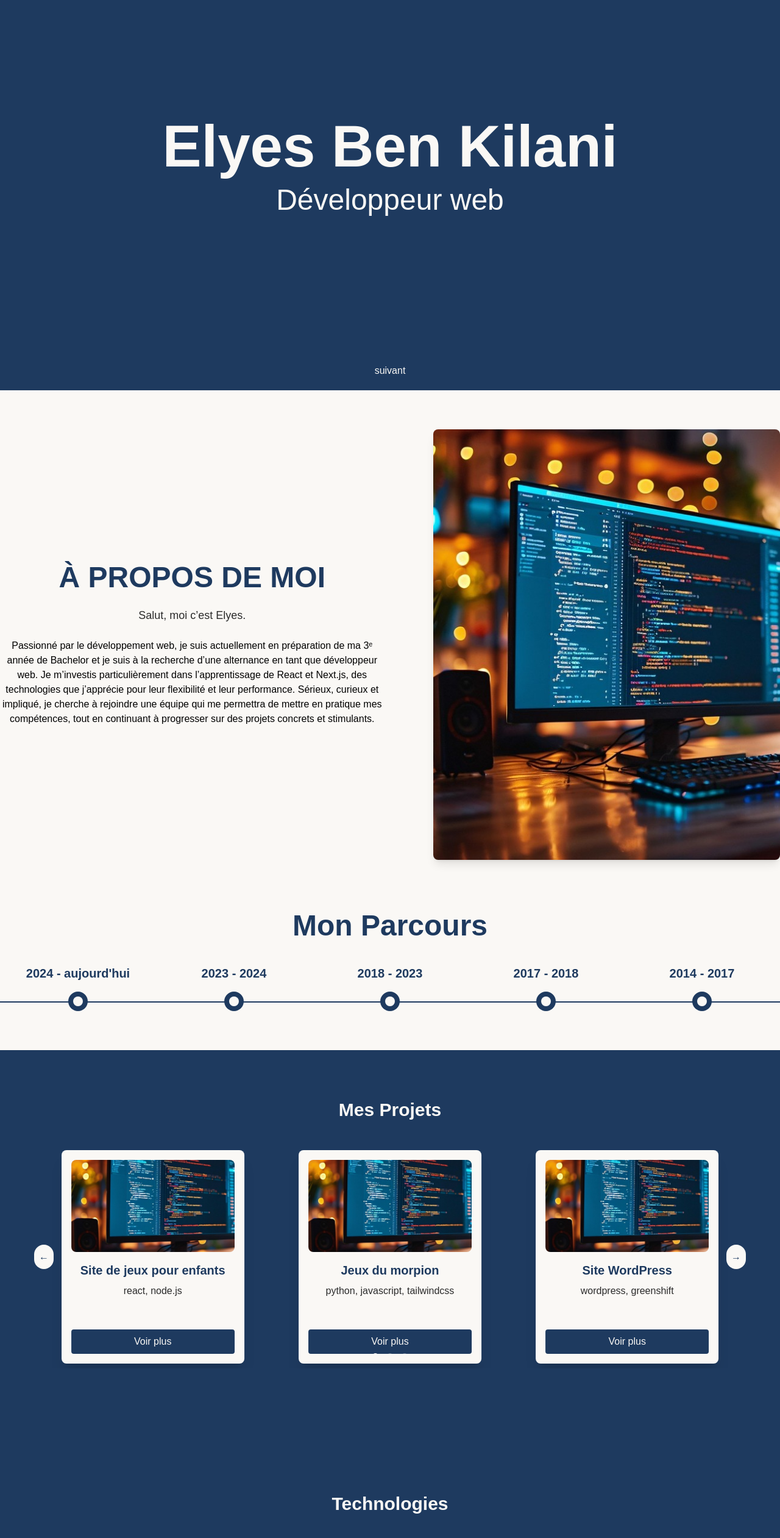
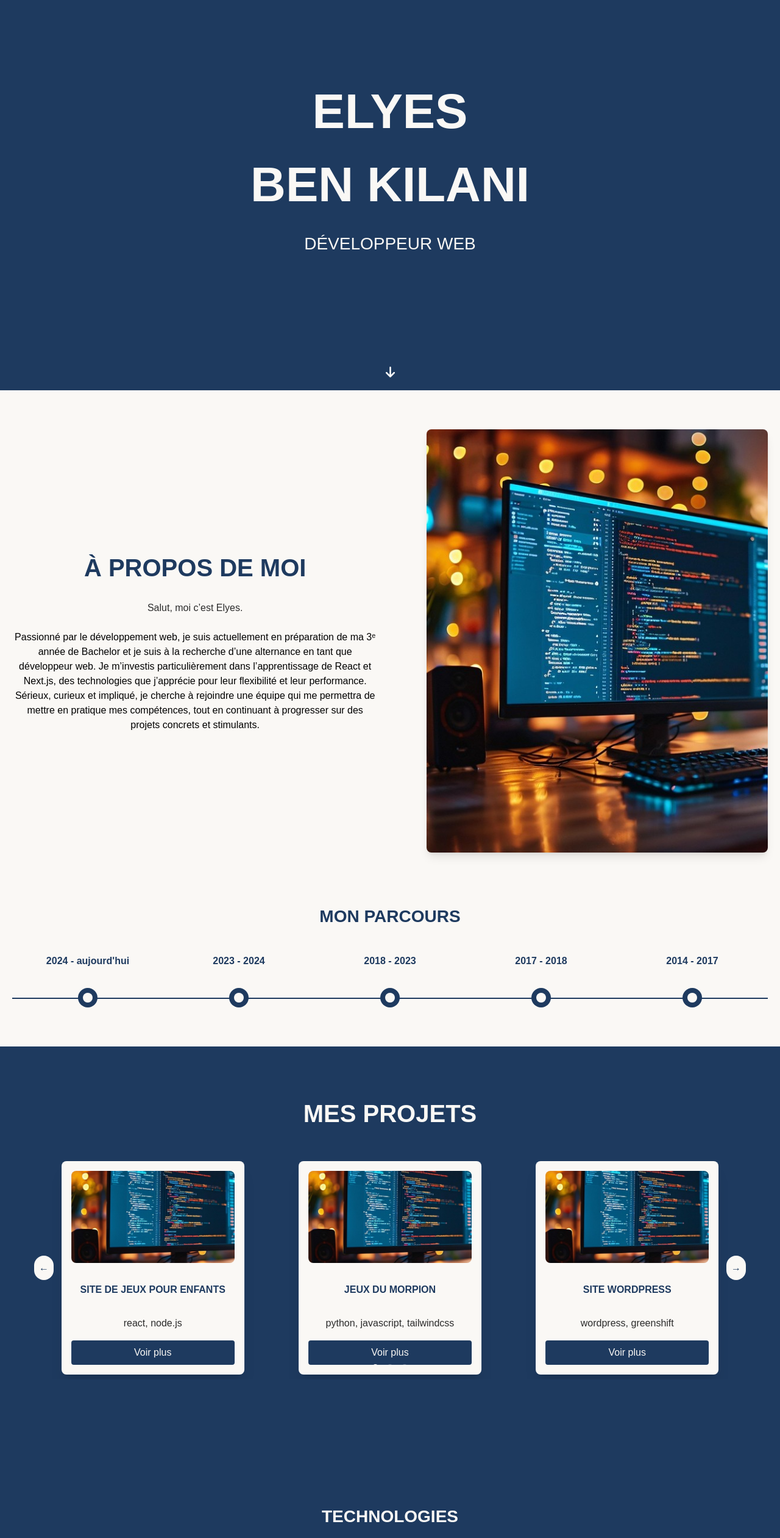
Before and after one commit to elyes-bk/portfolio, a Next.js app: page / in a window 1280 px wide. Shown: the part 160-2682 px from the top of the page at 61% size. Built offline with nearby package versions, Linux system fonts and the light colour scheme.

Commit message:
changement de tout les styles paragraphe (pas encore terminé)

```diff
--- a/src/app/globals.css
+++ b/src/app/globals.css
@@ -3,11 +3,52 @@
 @tailwind utilities;
 
 
+*{
+    margin: 0;
+    padding: 0;
+    box-sizing: border-box;
+}
+
+html{
+    scroll-behavior: smooth;
+}
+body{
+    font-family: 'Poppins', sans-serif;
+    ;
+}
+
+h1, h2, h3, h4, h5, h6 {
+    font-family: 'Poppins', sans-serif;
+    text-transform: uppercase;
+}
 
 
-body {
-  font-family: Arial, Helvetica, sans-serif;
-}
+h1 {
+    font-size: clamp(0rem, 10vw, 5rem);
+  }
+
+  h2 {
+    font-size: clamp(0rem, 10vw, 2.5rem);
+  }
+
+  h3 {
+    font-size: clamp(0rem, 10vw, 1.75rem);
+  }
+
+  h4{
+    font-size: clamp(0rem, 5vw, 1rem);
+  }
+
+  .titre-bulle-desktop{
+    font-size: 1rem;
+  }
+
+  /* Paragraphs */
+  p {
+    font-family: 'Roboto-mono', sans-serif;
+    font-size: clamp(0rem, 4vw, 1rem);
+    margin-bottom: 1rem;
+  }
 
 /* Styles "Mes Projets" */
 /* Styles personnalisés pour le carousel */
--- a/src/components/AboutMe.jsx
+++ b/src/components/AboutMe.jsx
@@ -10,38 +10,38 @@ const AboutMe = () => {
         {
             period: "2024 - aujourd'hui",
             title: "Bachelor",
-            description: "Bachelor développement web"
+            diplome: "Bachelor développement web"
         },
         {
             period: "2023 - 2024",
             title: "Licence Informatique",
-            description: "Licence scientifique, 1ère année, Spécialité informatique"
+            diplome: "Licence scientifique, 1ère année, Spécialité informatique"
         },
         {
             period: "2018 - 2023",
-            title: "Expérience Professionnelle",
-            description: "Gestionnaire de transport"
+            title: "Gestionnaire de transport",
+            poste: "Gestionnaire de transport"
         },
         {
             period: "2017 - 2018",
             title: "Titre Responsable d'exploitation",
-            subtitle: "Gestionnaire de transport",
-            description: "Titre de responsable d'exploitation, Transport de marchandise terrestre en alternance (BAC +3)"
+            poste: "Gestionnaire de transport",
+            diplome: "Titre de responsable d'exploitation, Transport de marchandise terrestre en alternance (BAC +3)"
         },
         {
             period: "2014 - 2017",
             title: "BAC PRO Maintenance",
-            subtitle: "Technicien de maintenance (SMC PNEUMATIQUE)",
-            description: "BAC PRO Maintenance des équipements industrielle en alternance"
+            poste: "Technicien de maintenance (SMC PNEUMATIQUE)",
+            diplome: "BAC PRO Maintenance des équipements industrielle en alternance"
         }
     ];
 
     return(
-        <section id="about" className="min-h-screen flex items-center flex-col justify-center gap-5 py-16 bg-[#FAF8F5]">
+        <section id="about" className="min-h-screen flex items-center flex-col justify-center gap-5 py-16 px-5 bg-[#FAF8F5]">
             <div className="container mx-auto flex flex-col md:flex-row items-center justify-center gap-20">
                 <div className="w-full text-center md:w-1/2 space-y-6 ">
-                    <h2 className="text-3xl sm:text-4xl md:text-5xl font-bold text-[#1E3A5F] uppercase">À propos de moi</h2>
-                    <p className="text-sm sm:text-base lg:text-lg text-[#2B2B2B]">Salut, moi c’est Elyes.</p>
+                    <h2 className="font-bold text-[#1E3A5F] ">À propos de moi</h2>
+                    <p className="text-[#2B2B2B]">Salut, moi c’est Elyes.</p>
                     <p>Passionné par le développement web, je suis actuellement en préparation de ma 3ᵉ année de
                         Bachelor et je suis à la recherche d’une alternance en tant que développeur web.
                         Je m’investis particulièrement dans l’apprentissage de React et Next.js, des technologies que
@@ -52,7 +52,7 @@ const AboutMe = () => {
                         et stimulants.
                     </p>
                 </div>
-                <div className="">
+                <div>
                     <Image
                         src="/assets/pc.jpg"
                         alt="Image d'un pc sur un éditeur de code"
@@ -65,18 +65,16 @@ const AboutMe = () => {
             </div>
             {/* Timeline */}
             <div className="w-full mt-16">
-                <h3 className="text-3xl sm:text-4xl md:text-5xl font-bold text-center text-[#1E3A5F] mb-10">Mon Parcours</h3>
+                <h3 className="font-bold text-center text-[#1E3A5F] mb-10 ">Mon Parcours</h3>
 
                 {/* Vue mobile en cartes */}
                 <div className="md:hidden space-y-6 px-4">
                     {timelineItems.map((item, index) => (
                         <div key={index} className="bg-[#1E3A5F] text-[#FAF8F5] p-6 rounded-lg shadow-lg">
-                            <p className="text-xl font-bold mb-3">{item.period}</p>
-                            <h4 className="text-xl font-semibold mb-2">{item.title}</h4>
-                            {item.subtitle && (
-                                <p className="text-xl font-semibold mb-2">{item.subtitle}</p>
-                            )}
-                            <p className="text-sm opacity-80">{item.description}</p>
+                            <p className=" font-bold mb-3">{item.period}</p>
+                            <h4 className=" font-semibold mb-2">{item.title}</h4>
+                            <p className="mb-2">{item.poste}</p>
+                            <p className="opacity-80">{item.diplome}</p>
                         </div>
                     ))}
                 </div>
@@ -87,7 +85,7 @@ const AboutMe = () => {
                     <div className="flex justify-between mb-4">
                         {timelineItems.map((item, index) => (
                             <div key={index} className="w-1/5 text-center">
-                                <p className="text-[#1E3A5F] font-bold text-xl">{item.period}</p>
+                                <p className="text-[#1E3A5F] font-bold">{item.period}</p>
                             </div>
                         ))}
                     </div>
@@ -111,10 +109,10 @@ const AboutMe = () => {
                                 </div>
 
                                 {/* Info Box */}
-                                <div className={`absolute top-12 w-48 bg-[#1E3A5F] text-[#FAF8F5] p-4 rounded-lg shadow-lg transition-all duration-300 text-center ${activeItem === index ? 'opacity-100 visible' : 'opacity-0 invisible'}`}>
-                                    <h4 className="font-semibold mb-1">{item.title}</h4>
-                                    {item.subtitle && <p className="text-sm mb-2">{item.subtitle}</p>}
-                                    <p className="text-xs">{item.description}</p>
+                                <div className={`absolute top-12 w-48 bg-[#1E3A5F] text-white p-4 rounded-lg shadow-lg transition-all duration-300 text-center ${activeItem === index ? 'opacity-100 visible' : 'opacity-0 invisible'}`}>
+                                    <h4 className="titre-bulle-desktop font-semibold mb-1">{item.title}</h4>
+                                    <p className="mb-2">{item.poste}</p>
+                                    <p className="opacity-8">{item.diplome}</p>
                                     <div className="absolute -top-2 left-1/2 -translate-x-1/2 w-0 h-0 border-8 border-transparent border-b-[#1E3A5F]"></div>
                                 </div>
                             </div>
--- a/src/components/Accueil.jsx
+++ b/src/components/Accueil.jsx
@@ -4,14 +4,17 @@ const Accueil = () => {
   return (
     <main className="min-h-screen flex flex-col items-center justify-center pt-14 sm:pt-16 bg-[#1E3A5F]">
         <div className="text-center">
-            <h1 className="text-4xl sm:text-5xl md:text-7xl lg:text-8xl font-bold text-[#FAF8F5] mb-2 sm:mb-4">
-                Elyes Ben Kilani
+            <h1 className="font-bold text-[#FAF8F5] mb-2 sm:mb-4">
+                Elyes <br/> Ben Kilani
             </h1>
-            <h4 className="text-2xl sm:text-3xl md:text-4xl lg:text-5xl text-[#FAF8F5]">
+            <h3 className="text-[#FAF8F5]">
                 Développeur web
-            </h4>
+            </h3>
         </div>
-        <button className='absolute bottom-5 text-[#FAF8F5]'>suivant</button>
+        <button className='absolute bottom-5 text-[#FAF8F5]'>
+          <a href="#about">
+          <svg height="20" xmlns="http://www.w3.org/2000/svg" viewBox="0 0 384 512"><path fill="#ffffff" d="M169.4 470.6c12.5 12.5 32.8 12.5 45.3 0l160-160c12.5-12.5 12.5-32.8 0-45.3s-32.8-12.5-45.3 0L224 370.8 224 64c0-17.7-14.3-32-32-32s-32 14.3-32 32l0 306.7L54.6 265.4c-12.5-12.5-32.8-12.5-45.3 0s-12.5 32.8 0 45.3l160 160z"/></svg>          </a>
+        </button>
     </main>
   )
 }
--- a/src/components/ContactForm.jsx
+++ b/src/components/ContactForm.jsx
@@ -41,7 +41,7 @@ const ContactForm = () => {
 
     return (
         <section id='contact' className="min-h-screen  py-20 bg-[#1E3A5F]">
-            <div className="w-full max-w-2xl mx-auto px-4">
+            <div className="w-full max-w-2xl mx-auto px-6">
                 <h2 className="text-3xl font-bold text-center text-[#FAF8F5] mb-10">Contact</h2>
 
                 <form onSubmit={handleSubmit} className="space-y-6 bg-[#FAF8F5] p-8 rounded-lg shadow-xl">
--- a/src/components/PopUp.jsx
+++ b/src/components/PopUp.jsx
@@ -25,7 +25,7 @@ function PopUp({ isOpen, onClose, project }) {
                     </div>
 
                     {/* Right : Description & Techno */}
-                    <div className="flex-1 space-y-4">
+                    <div className="flex-1 space-y-4 flex flex-col justify-center">
                         <div>
                             <h4 className="text-lg font-semibold text-[#1E3A5F] mb-1">Description</h4>
                             <p className="text-gray-700">{project.description}</p>
--- a/src/components/Project.jsx
+++ b/src/components/Project.jsx
@@ -61,8 +61,8 @@ const Project = () => {
     }
 
     return (
-        <section id='projects' className="flex flex-col items-center py-20 bg-[#1E3A5F]">
-            <h2 className="text-3xl font-bold text-center text-[#FAF8F5] mb-10">Mes Projets</h2>
+        <section className="flex flex-col items-center py-20 bg-[#1E3A5F]">
+            <h2 className="font-bold text-center text-[#FAF8F5] mb-10">Mes Projets</h2>
             <div className="w-full md:max-w-[768px] lg:max-w-[1200px] px-4">
                 <Carousel
                     showArrows={true}
@@ -97,10 +97,10 @@ const Project = () => {
                                 <img
                                     src={project.imageUrl}
                                     alt={project.title}
-                                    className="w-full max-h-[180px] aspect-video object-cover rounded-lg mb-4"
+                                    className="w-full max-h-[180px] aspect-video object-cover rounded-lg"
                                 />
-                                <h3 className="text-xl font-bold text-[#1E3A5F] mb-2">{project.title}</h3>
-                                <p className="text-base text-[#2B2B2B] flex-grow">{project.techno}</p>
+                                <h4 className="font-bold text-[#1E3A5F] flex-grow flex items-center justify-center">{project.title}</h4>
+                                <p className="text-[#2B2B2B] m-0">{project.techno}</p>
                                 <button className="mt-4 bg-[#1E3A5F] text-[#FAF8F5] py-2 px-4 rounded hover:bg-opacity-90 transition-all w-full sm:w-auto"
                                 onClick={() => openPopUp(project)}>
                                     Voir plus
--- a/src/components/Stack.jsx
+++ b/src/components/Stack.jsx
@@ -61,7 +61,7 @@ const Stack = () => {
 
     return (
         <section id="stack" className="py-16 bg-[#1E3A5F] overflow-hidden">
-            <h2 className="text-3xl font-bold text-center text-[#FAF8F5] mb-10">Technologies</h2>
+            <h3 className=" font-bold text-center text-[#FAF8F5] mb-10">Technologies</h3>
 
             {/* Vue mobile: grille fixe */}
             <div className="grid grid-cols-2 gap-4 px-4 md:hidden">
```
Also changed, not shown: public/assets/circuit-imprime.jpg (added).
